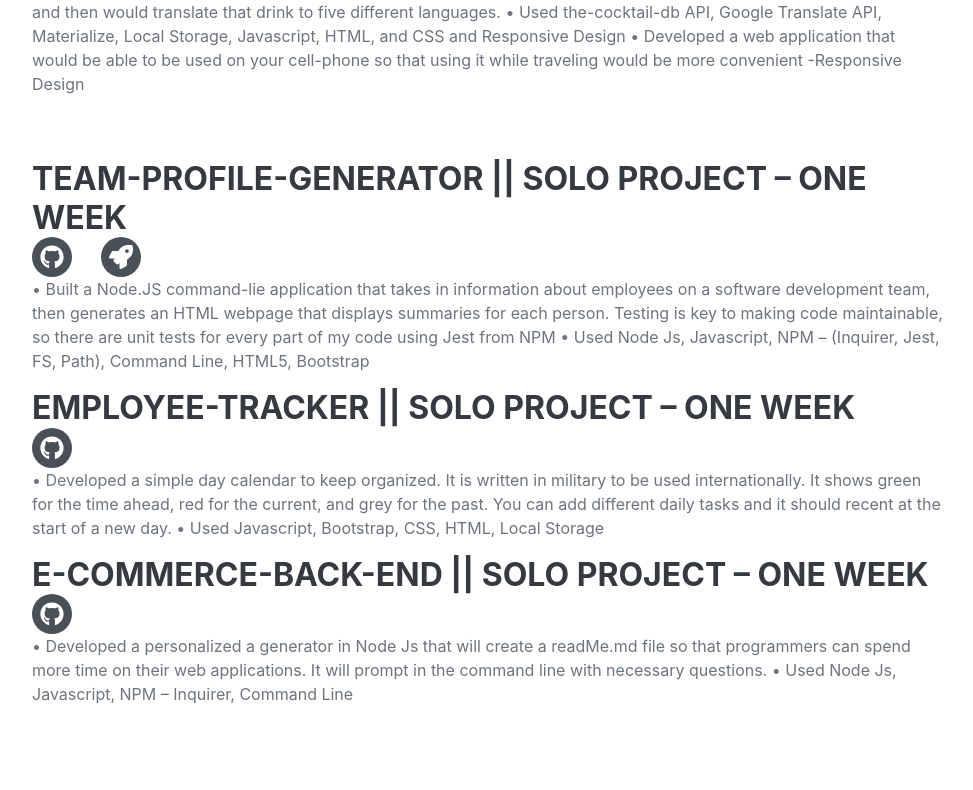
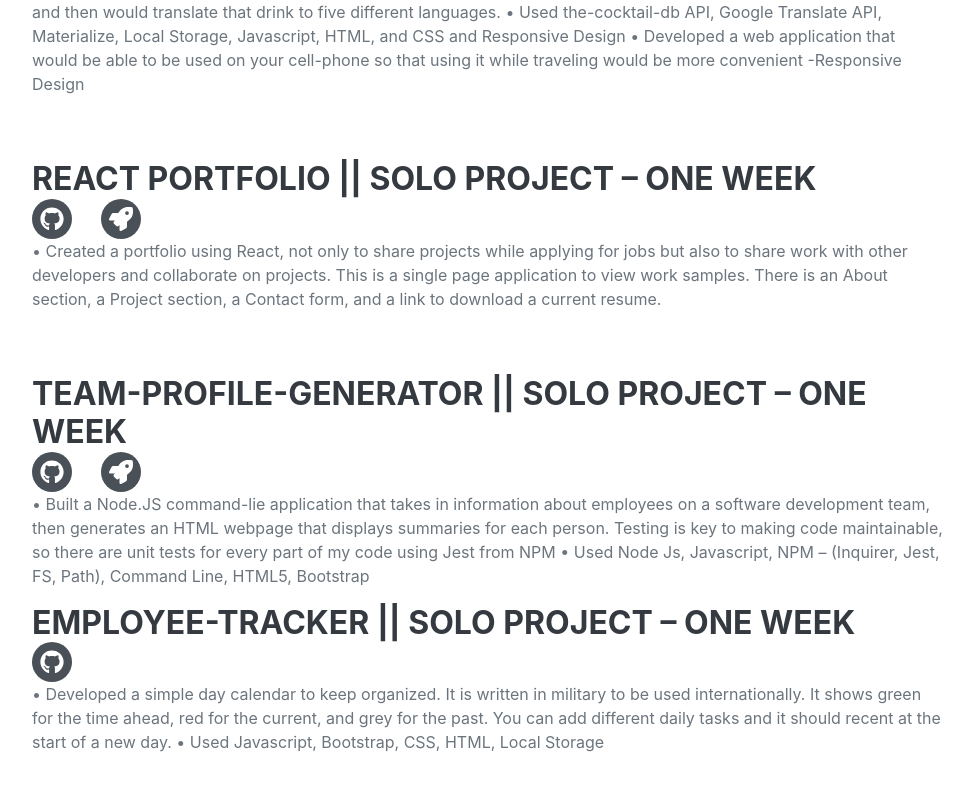
Before and after one commit to AnneliseRowan/rowan-portfolio, a website: page index.html in a window 1280 px wide. Shown: the part 4160-4950 px from the top of the page, without its empty margins (288-1261 px from the left). Drawn offline with nearby package versions, Linux system fonts and the light colour scheme; a web font is replaced by a local one.

Commit message:
updating

```diff
--- a/index.html
+++ b/index.html
@@ -47,7 +47,7 @@
                          Cary, NC 27511 · (904) 325-0895 ·
                         <a href="mailto:name@email.com">Annelise.Rowan@gmail.com</a>
                     </div>
-                    <p class="lead mb-5">Full Stack Javascript Engineer with developed skills in JavaScript, Node.JS, React.JS, Webpack, MySQL, MongoDB, Typescript, CSS, HTML and responsive web design looking to leverage my diverse background. Known as an innovative problem solver with a passion for developing software that best engages my audience to positively impact user and developer experience. I was able to apply those skills recently, when I worked on a team of six to develop a dating app for book “lovers” called Follow The Reader. My education and professional background in accounting gives me an elite eye for detail and problem solving, and would make me a strong addition to your team.  </p>
+                    <p class="lead mb-5">Full Stack Javascript Engineer with developed skills in JavaScript, Node.JS, React.JS, Webpack, MySQL, MongoDB, Typescript, CSS, HTML and responsive web design looking to leverage my diverse background. Known as an innovative problem solver with a passion for developing software that best engages my audience to positively impact user and developer experience. I was able to apply those skills recently, when I worked on a team of six to develop a dating app for book “lovers” called Follow The Reader. My education and professional background in accounting gives me an elite eye for detail and problem solving, and would make me a strong addition to your team. </p>
                     <div id="resume">
                         <a href="./images/ANROWAN RESUME.doc" download="ANRowan.doc">
                             <img src="https://img.icons8.com/material/24/000000/download--v1.png" alt="Download my Resume"><span>   Download my Resume</span>
@@ -235,6 +235,19 @@
                         </div>
                         <!-- <div class="flex-shrink-0"><span class="text-primary">March 2021</span></div> -->
                     </div>
+                    <div class="d-flex flex-column flex-md-row justify-content-between mb-5">
+                        <div class="flex-grow-1">
+                            <h3 class="mb-0">React Portfolio || Solo Project – One Week</h3>
+                            <div class="social-icons">
+                                <a class="social-icon" id="additional-icon" href="https://github.com/AnneliseRowan/react-portfolio"><i class="fab fa-github"></i></a>
+                                <a class="social-icon" href="https://anneliserowan.github.io/react-portfolio/"><i class="fas fa-rocket"></i></a>
+                            </div>
+                            <p>•	Created a portfolio using React, not only to share projects while applying for jobs but also to share work with other developers and collaborate on projects. This is a single page application to view work samples. There is an About section, a Project section, a Contact form, and a link to download a current resume.
+                            </p>
+                            <p></p>
+                        </div>
+                        <!-- <div class="flex-shrink-0"><span class="text-primary">March 2021</span></div> -->
+                    </div>
                     <div class="d-flex flex-column flex-md-row justify-content-between">
                         <div class="flex-grow-1">
                             <h3 class="mb-0 mt-0">Team-Profile-Generator || Solo Project – One Week</h3>
@@ -262,20 +275,7 @@
                         </div>
                         <!-- <div class="flex-shrink-0"><span class="text-primary">December 2013</span></div> -->
                     </div>
-                    <div class="d-flex flex-column flex-md-row justify-content-between mb-5">
-                        <div class="flex-grow-1">
-                            <h3 class="mb-0">E-commerce-back-end || Solo Project – One Week</h3>
-                            <div class="social-icons">
-                                <a class="social-icon" id="additional-icon" href="https://github.com/AnneliseRowan/e-commerce-back-end"><i class="fab fa-github"></i></a>
-                            </div>
-                            <p>• Developed a personalized a generator in Node Js that will create a readMe.md file so that programmers can spend
-                                more time on their web applications. It will prompt in the command line with necessary questions.
-                                • Used Node Js, Javascript, NPM – Inquirer, Command Line
-                            </p>
-                            <p></p>
-                        </div>
-                        <!-- <div class="flex-shrink-0"><span class="text-primary">March 2021</span></div> -->
-                    </div>
+
                 </div>
             </section>
             <!-- Interests-->
```
Also changed, not shown: 1 other file.
